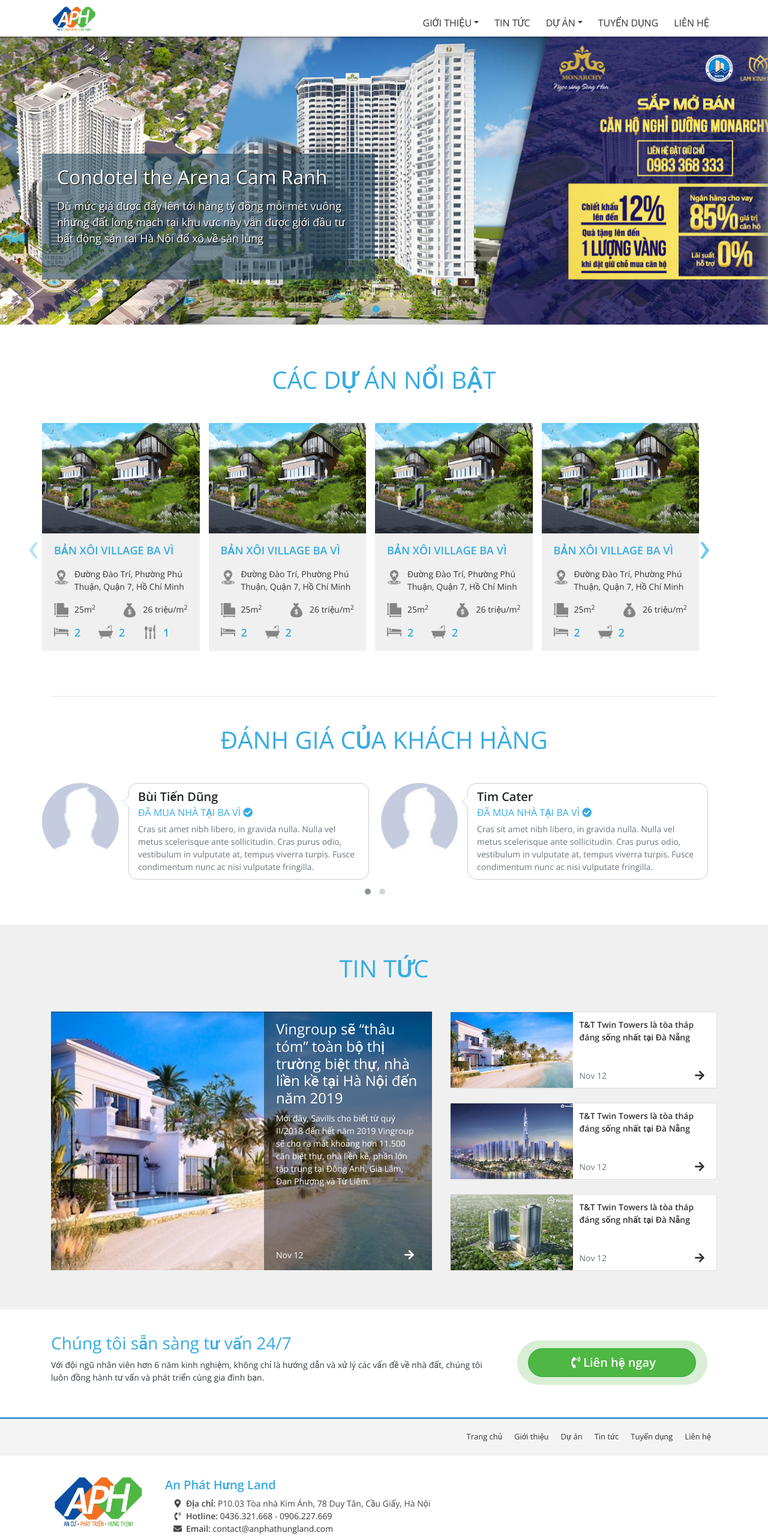
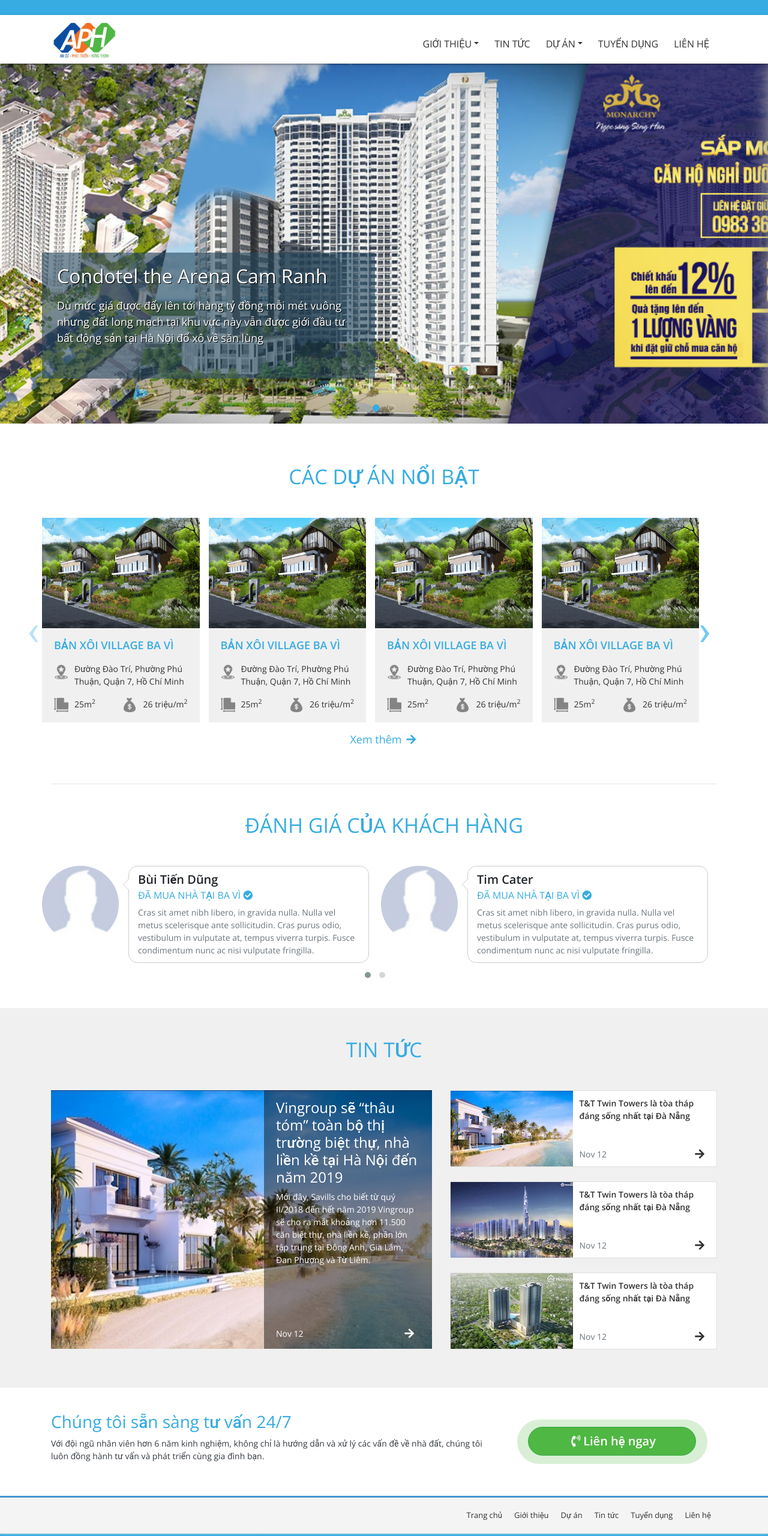
Before and after one commit to NSVN-DinhTheLam/batdongsan, a plain HTML site: page index.html in a window 1280 px wide. Shown: the top 2560 px of the page at 60% size. Drawn offline with nearby package versions, Linux system fonts and the light colour scheme; grey boxes are pictures that could not be loaded.

Commit message:
Update fix theo yêu cầu

```diff
--- a/css/site.css
+++ b/css/site.css
@@ -29,12 +29,12 @@
 }
 
 /*** HEADER ***/
-.header {background:#fff; min-height: 95px;}
-
+.top-area {background-color:#36ace2; height: 25px;}
 /** Main Menu **/
 .navbar-main {position: sticky;box-shadow:0 2px 2px 0 rgba(0,0,0,0.14), 0 3px 1px -2px rgba(0,0,0,0.12), 0 1px 5px 0 rgba(0,0,0,0.2);}
 .navbar-main .navbar-brand {padding: 0;}
-.navbar-main .logo {height: 45px; transition: all 0.3s ease;}
+.navbar-main .logo {height: 65px; transition: all 0.3s ease;}
+.navbar-main.fixed .logo{height: 45px;}
 .navbar-main .navbar-nav .nav-item {padding:0 5px;}
 .navbar-main .navbar-nav .nav-link {color:#333; text-transform: uppercase; padding: 17px 8px 3px; font-weight: 400; font-size: 16px;}
 .navbar-main .navbar-nav .nav-link:hover,
@@ -45,8 +45,9 @@
 .navbar-main .navbar-nav .dropdown-menu .dropdown-item {padding: 7px 16px; color:rgba(0,0,0,.5);}
 @media all and (max-width: 991px) {
   .navbar-main .navbar-brand {margin: 0 auto;}
-  .offcanvas-collapse {position: fixed;top: 61px;bottom: 0;left: -285px;width: 280px;overflow-y: auto;background-color: #fff;transition: left .3s ease-in-out;  }
-  .offcanvas-collapse.open {display:block; left:0;}
+  .navbar-main .offcanvas-collapse {position: fixed;top: 91px;bottom: 0;left: -285px;width: 280px;overflow-y: auto;background-color: #fff;transition: left .3s ease-in-out;  }
+  .navbar-main.fixed .offcanvas-collapse {top: 61px}
+  .navbar-main .offcanvas-collapse.open {display:block; left:0;}
   .menu-overlay {display: none; background-color: #000;bottom: 0;left: 0;opacity: 0.5;filter: alpha(opacity=50);position: fixed;right: 0;top: 0;z-index: 1025;}
   .navbar-main .navbar-nav .dropdown-menu {border-top:none; border-left:none; border-right: none; display:block; padding-top: 0; box-shadow: none;}
 }
@@ -77,7 +78,10 @@
 .breadcrumb a{color:#36ace2;}
 
 /** Title **/
-.module-title{text-transform: uppercase;}
+.module-title{text-transform: uppercase; font-size: 34px;}
+@media all and (max-width: 575px) {
+  .module-title {font-size: 26px;}
+}
 
 /*** BODY ***/
 .body-content{background-color:#fff;color:#333;}
@@ -90,12 +94,12 @@
 .banner-box .banner-item .image {position: relative; z-index: 2;}
 .banner-box .absolute-box {position: absolute; left:0; right:0; bottom: 75px; z-index: 10;}
 .banner-box .absolute-box .container {position: relative; left:0; right:0;}
-.banner-box .absolute-box .content-box {background:rgba(34,71,94,0.6); color:#fff; margin: 0 -15px; padding: 20px 25px 30px; min-height: 210px; min-width: 400px; width: 50%; text-shadow: rgb(0, 0, 0) 1px 1px 0px;}
+.banner-box .absolute-box .content-box {background:rgba(34,71,94,0.6); color:#fff; margin: 0 -15px; padding: 20px 25px 30px; min-height: 210px; min-width: 200px; width: 50%; text-shadow: rgb(0, 0, 0) 1px 1px 0px;}
 .banner-box .absolute-box .description {font-size: 18px;}
 @media all and (max-width: 991px) {
   .banner-box .absolute-box .content-box {margin: 0 auto; width: 100%;}
 }
-.banner-box .owl-stage .owl-item .image {height:480px; background-position: top center; background-repeat: no-repeat;background-size: auto 100%;}
+.banner-box .owl-stage .owl-item .image {height:600px; background-position: top center; background-repeat: no-repeat;background-size: auto 100%;}
 .banner-box .owl-dots {position: absolute; bottom: 10px; left: 0; right: 0;}
 .banner-box .owl-dots .owl-dot {outline: none;}
 .banner-box .owl-dots .owl-dot span {width:12px;height:12px;background: transparent; border: 1px solid #d6d6d6;}
@@ -131,13 +135,14 @@
 .home-feature .box-item .text .input-group .extra-info {margin-right: 0px;}
 .home-feature .box-item .text .extra-info{position:relative;display:inline-block;overflow:hidden; color:#333; padding-left:34px;min-height:24px;min-width: 74px;}
 .home-feature .box-item .text .extra-info::before {content: '';display:block;position: absolute;top:0;left:0;height:24px;width: 24px;background-size: 100% 100%;background-position: center; background-repeat: no-repeat;}
-.home-feature .box-item .text .extra-info.highlight {font-size:18px;color:#36ace2;font-weight:600;}
+.home-feature .box-item .text .highlight {font-size:18px;color:#36ace2;font-weight:600;}
 .home-feature .box-item .text .extra-info.position::before{top:4px;background-image: url(../images/icon/location.png);}
 .home-feature .box-item .text .extra-info.size::before{background-image: url(../images/icon/size.png);}
 .home-feature .box-item .text .extra-info.price::before{background-image: url(../images/icon/money.png);}
 .home-feature .box-item .text .extra-info.bed::before{background-image: url(../images/icon/sleeping-room.png);}
 .home-feature .box-item .text .extra-info.bathroom::before{background-image: url(../images/icon/bathroom.png);}
 .home-feature .box-item .text .extra-info.dining::before{background-image: url(../images/icon/dining.png);}
+.home-feature .see-more {font-size: 18px;}
 
 .home-testimonial{padding-bottom:40px;}
 .home-testimonial .media-body{position:relative;border: 1px solid #ccc;border-radius: 15px;padding: 10px 15px;}
@@ -189,6 +194,7 @@
 }
 
 .portfolio-banner {padding:25px 0px; background-color:#e6f5fc; background-size: 100% auto; background-position: center; margin-top: -1rem;}
+.portfolio-info {margin-left: 15px;}
 .portfolio-info .content > * {display:block !important; margin-bottom: 12px;}
 .portfolio-info .content > *:last-child{margin-bottom: 0;}
 .portfolio-info .content > * .extra-info {margin-right: 15px;}
@@ -201,16 +207,19 @@
 .portfolio-info .extra-info.bed::before{background-image: url(../images/icon/sleeping-room-skyblue.png);}
 .portfolio-info .extra-info.bathroom::before{background-image: url(../images/icon/bathroom-skyblue.png);}
 .portfolio-info .extra-info.dining::before{background-image: url(../images/icon/dining-skyblue.png);}
-.portfolio-image {margin-right: 35px;}
+.portfolio-image {margin-right: 20px;}
 .portfolio-image img{width:200px; height: 200px; border-radius: 50%;}
 .portfolio-menu {background-color:#fff; border-top: 1px solid #e7e7e7; border-bottom: 1px solid #e7e7e7;}
 .portfolio-menu.fixed {z-index: 1040;}
+.portfolio-menu .nav {white-space: nowrap; overflow-x: auto;}
 .portfolio-menu .nav-item {padding:0 1rem;}
 .portfolio-menu .nav-item .nav-link {position:relative; line-height: 60px; padding: 0; text-transform: uppercase; color: rgba(0,0,0,.5);}
 .portfolio-menu .nav-item .nav-link:hover,
 .portfolio-menu .nav-item .nav-link.active {color: #36ace2;}
 .portfolio-menu .nav-item .nav-link::before {content:''; display:block; position: absolute; bottom:10px; left:0; width:0%; height: 2px; background-color: #36ace2; transition: all 0.2s ease;}
 .portfolio-menu .nav-item .nav-link.active::before {width:100%;}
+.portfolio-menu .nav-item .nav-link .logo {height: 45px; display: none;}
+.portfolio-menu.fixed .nav-item .nav-link .logo {display: inline-block;}
 
 .call-to-action {padding:40px 0;}
 .call-to-action .call{position: relative; background-color:#4fb744; color:#fff !important; margin-top: 25px;width: 80%; border-radius: 30px;}
@@ -233,14 +242,14 @@
 .call-to-action .call span {position: relative; font-weight:600; z-index: 5;}
 
 /*** FOOTER ***/
-.footer-wrapper {background: #fff;position: relative;overflow: hidden;color: #444;}
+.footer-wrapper {position: relative;overflow: hidden;color: #444;}
 .footer-top {border-top: 3px solid #4496d2;box-shadow: 0 0 3px 0 #f3eeeb;background: #f4f4f4;border-bottom: 1px solid #e9e9e9;position: relative;padding-top: 10px;padding-bottom: 10px;}
 .footer-top ul {float: right;border: none;margin: 0;}
 .footer-top ul li {float: left;padding: 10px;border: none;font-size: 13px;}
 .footer-top ul li:before {display:none;}
 .footer-top ul li a {padding: 6px 0px;}
 .footer-wrapper h3.widget-title {color: #4593f9;font-size: 20px;}
-.footer-main {padding: 30px 0;}
+.footer-main {padding: 50px 0 40px; background: #fff url("../images/banner/footer-background.jpg") center bottom repeat-x; background-size: auto 100%; }
 .footer-main .logo{width:100%; max-width:280px;}
 #footer a {color: #0b4da2;}
 
--- a/index.html
+++ b/index.html
@@ -29,7 +29,7 @@
 </head>
 
 <body>
-
+  <div class="top-area"></div>
   <!-- Navigation -->
   <nav class="navbar-main navbar fixed-top navbar-expand-lg navbar-light bg-white fixed-top">
     <div class="container">
@@ -116,10 +116,23 @@
                 <span class="extra-info size" data-toggle="tooltip" data-placement="top" title="Diện tích">25m<sup>2</sup></span>
                 <span class="extra-info price" data-toggle="tooltip" data-placement="top" title="Giá tiền">26 triệu/m<sup>2</sup></span>
               </div>
-              <div class="input-group">
-                <span class="extra-info bed highlight" data-toggle="tooltip" data-placement="top" title="Phòng ngủ">2</span>
-                <span class="extra-info bathroom highlight" data-toggle="tooltip" data-placement="top" title="Phòng tắm">2</span>
-                <span class="extra-info dining highlight" data-toggle="tooltip" data-placement="top" title="Phòng ăn">1</span>
+            </div>
+          </div>
+        </div>
+        <div class="box-item">
+          <a class="image-box" href="#">
+            <img class="placeholder" src="images/hero/placeholder-hero.png" />
+            <div class="image">
+              <img alt="" src="images/hero/hero-1.jpg" />
+            </div>
+          </a>
+          <div class="text">
+            <a class="title" href="#">BẢN XÔI VILLAGE BA VÌ</a>
+            <div class="content">
+              <span class="input-group extra-info position">Đường Đào Trí, Phường Phú Thuận, Quận 7, Hồ Chí Minh</span>
+              <div class="input-group justify-content-between">
+                <span class="extra-info size" data-toggle="tooltip" data-placement="top" title="Diện tích">25m<sup>2</sup></span>
+                <span class="extra-info price" data-toggle="tooltip" data-placement="top" title="Giá tiền">26 triệu/m<sup>2</sup></span>
               </div>
             </div>
           </div>
@@ -139,9 +152,23 @@
                 <span class="extra-info size" data-toggle="tooltip" data-placement="top" title="Diện tích">25m<sup>2</sup></span>
                 <span class="extra-info price" data-toggle="tooltip" data-placement="top" title="Giá tiền">26 triệu/m<sup>2</sup></span>
               </div>
-              <div class="input-group">
-                <span class="extra-info bed highlight" data-toggle="tooltip" data-placement="top" title="Phòng ngủ">2</span>
-                <span class="extra-info bathroom highlight" data-toggle="tooltip" data-placement="top" title="Phòng tắm">2</span>
+            </div>
+          </div>
+        </div>
+        <div class="box-item">
+          <a class="image-box" href="#">
+            <img class="placeholder" src="images/hero/placeholder-hero.png" />
+            <div class="image">
+              <img alt="" src="images/hero/hero-1.jpg" />
+            </div>
+          </a>
+          <div class="text">
+            <a class="title" href="#">BẢN XÔI VILLAGE BA VÌ</a>
+            <div class="content">
+              <span class="input-group extra-info position">Đường Đào Trí, Phường Phú Thuận, Quận 7, Hồ Chí Minh</span>
+              <div class="input-group justify-content-between">
+                <span class="extra-info size" data-toggle="tooltip" data-placement="top" title="Diện tích">25m<sup>2</sup></span>
+                <span class="extra-info price" data-toggle="tooltip" data-placement="top" title="Giá tiền">26 triệu/m<sup>2</sup></span>
               </div>
             </div>
           </div>
@@ -161,57 +188,12 @@
                 <span class="extra-info size" data-toggle="tooltip" data-placement="top" title="Diện tích">25m<sup>2</sup></span>
                 <span class="extra-info price" data-toggle="tooltip" data-placement="top" title="Giá tiền">26 triệu/m<sup>2</sup></span>
               </div>
-              <div class="input-group">
-                <span class="extra-info bed highlight" data-toggle="tooltip" data-placement="top" title="Phòng ngủ">2</span>
-                <span class="extra-info bathroom highlight" data-toggle="tooltip" data-placement="top" title="Phòng tắm">2</span>
-              </div>
             </div>
           </div>
         </div>
-        <div class="box-item">
-          <a class="image-box" href="#">
-            <img class="placeholder" src="images/hero/placeholder-hero.png" />
-            <div class="image">
-              <img alt="" src="images/hero/hero-1.jpg" />
-            </div>
-          </a>
-          <div class="text">
-            <a class="title" href="#">BẢN XÔI VILLAGE BA VÌ</a>
-            <div class="content">
-              <span class="input-group extra-info position">Đường Đào Trí, Phường Phú Thuận, Quận 7, Hồ Chí Minh</span>
-              <div class="input-group justify-content-between">
-                <span class="extra-info size" data-toggle="tooltip" data-placement="top" title="Diện tích">25m<sup>2</sup></span>
-                <span class="extra-info price" data-toggle="tooltip" data-placement="top" title="Giá tiền">26 triệu/m<sup>2</sup></span>
-              </div>
-              <div class="input-group">
-                <span class="extra-info bed highlight" data-toggle="tooltip" data-placement="top" title="Phòng ngủ">2</span>
-                <span class="extra-info bathroom highlight" data-toggle="tooltip" data-placement="top" title="Phòng tắm">2</span>
-              </div>
-            </div>
-          </div>
-        </div>
-        <div class="box-item">
-          <a class="image-box" href="#">
-            <img class="placeholder" src="images/hero/placeholder-hero.png" />
-            <div class="image">
-              <img alt="" src="images/hero/hero-1.jpg" />
-            </div>
-          </a>
-          <div class="text">
-            <a class="title" href="#">BẢN XÔI VILLAGE BA VÌ</a>
-            <div class="content">
-              <span class="input-group extra-info position">Đường Đào Trí, Phường Phú Thuận, Quận 7, Hồ Chí Minh</span>
-              <div class="input-group justify-content-between">
-                <span class="extra-info size" data-toggle="tooltip" data-placement="top" title="Diện tích">25m<sup>2</sup></span>
-                <span class="extra-info price" data-toggle="tooltip" data-placement="top" title="Giá tiền">26 triệu/m<sup>2</sup></span>
-              </div>
-              <div class="input-group">
-                <span class="extra-info bed highlight" data-toggle="tooltip" data-placement="top" title="Phòng ngủ">2</span>
-                <span class="extra-info bathroom highlight" data-toggle="tooltip" data-placement="top" title="Phòng tắm">2</span>
-              </div>
-            </div>
-          </div>
-        </div>
+      </div>
+      <div class="see-more text-center">
+        <a class="color-theme" href="portfolio-home.html">Xem thêm <i class="fa fa-arrow-right fa-fw"></i></a>
       </div>
     </div>
 
@@ -353,15 +335,15 @@
       <div class="container">
         <div class="row">
           <div class="col-md-2 text-center">
-            <a href="/"><img class="logo" src="images/logo.jpg" /></a>
+            <a href="/"><img class="logo" src="images/logo-transparent.png" /></a>
           </div>
           <div class="col-md-5">
-            <h5 class="color-theme bold my-sm-3 my-md-2 text-center text-md-left">An Phát Hưng Land</h5>
+            <h4 class="text-white bold my-sm-3 my-md-2 text-center text-md-left">An Phát Hưng Land</h4>
             <div class="contact-info">
-              <ul class="fa-ul">
+              <ul class="fa-ul text-white">
                 <li><span class="fa-li"><i class="fa fa-map-marker-alt fa-fw"></i></span> <span class="bold">Địa chỉ:</span> P10.03 Tòa nhà Kim Ánh, 78 Duy Tân, Cầu Giấy, Hà Nội</li>
-                <li><span class="fa-li"><i class="fa fa-phone-volume fa-fw"></i></span> <span class="bold">Hotline:</span> <a href="tel:0436321668">0436.321.668</a> - <a href="tel:0906227669">0906.227.669</a></li>
-                <li><span class="fa-li"><i class="fa fa-envelope fa-fw"></i></span> <span class="bold">Email:</span> <a href="mailto:contact@anphathungland.com">contact@anphathungland.com</a></li>
+                <li><span class="fa-li"><i class="fa fa-phone-volume fa-fw"></i></span> <span class="bold">Hotline:</span> <a class="text-white" href="tel:0436321668">0436.321.668</a> - <a class="text-white" href="tel:0906227669">0906.227.669</a></li>
+                <li><span class="fa-li"><i class="fa fa-envelope fa-fw"></i></span> <span class="bold">Email:</span> <a class="text-white" href="mailto:contact@anphathungland.com">contact@anphathungland.com</a></li>
               </ul>
             </div>
           </div>
--- a/js/site.js
+++ b/js/site.js
@@ -41,11 +41,11 @@
 
     /** On Body scroll down */
     $(window).scroll(function(e) {
-        if ($(".navbar-main").offset().top == 0) {
-            $(".navbar-main").removeClass("fixed");
+        if ($(document).scrollTop() >= $(".navbar-main").offset().top) {
+            $(".navbar-main").addClass("fixed");
         }
         else {
-            $(".navbar-main").addClass("fixed");
+            $(".navbar-main").removeClass("fixed");
         }
     })
     $('body').scrollspy({ target: '.portfolio-menu', offset: 72 })
@@ -69,7 +69,7 @@
     $('.scroll-to').click(function (e) {
         e.preventDefault();
         $("html").animate({scrollTop: $($.attr(this, 'href')).offset().top - 71}, 500);
-        //$("body").animate({scrollTop: $($.attr(this, 'href')).offset().top - 71}, 500);
+        $("body").animate({scrollTop: $($.attr(this, 'href')).offset().top - 71}, 500);
         return false;
     });
 
```
Also changed, not shown: contact.html (+1 -1 lines), portfolio-item.html (+5 -1 lines), images/banner/footer-background.jpg (added), images/logo-transparent.png (added).
